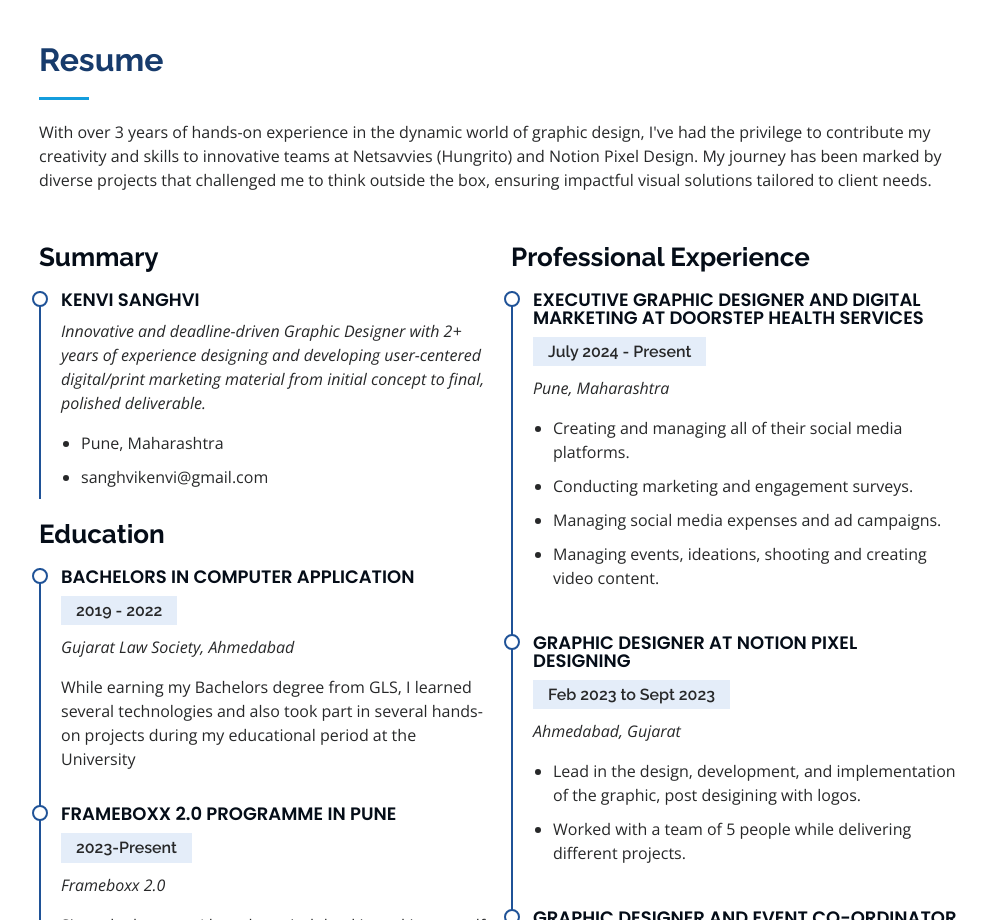
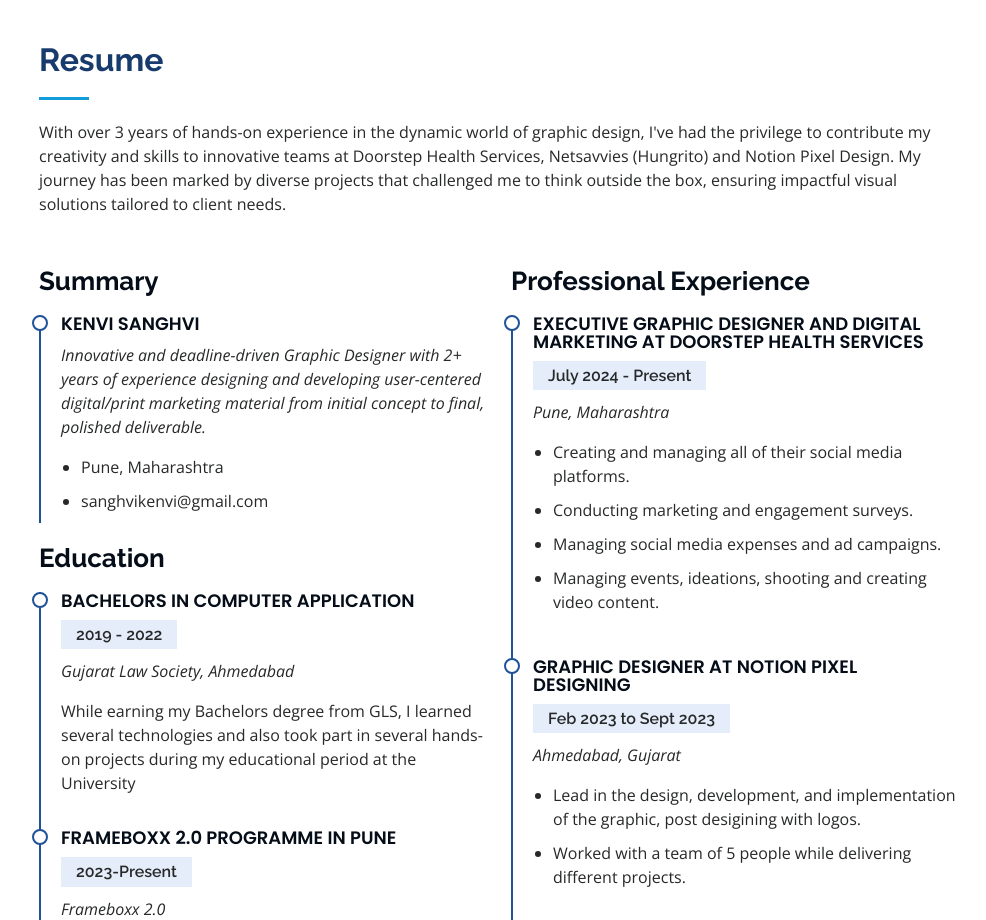
Before and after one commit to Kenvi5754/kenvisanghvi.github.io, a plain HTML site: page index.html in a window 1280 px wide. Shown: the part 2420-3340 px from the top of the page, without its empty margins (291-1277 px from the left). Drawn offline with nearby package versions, Linux system fonts and the light colour scheme.

Commit message:
Update Portfolio again

```diff
--- a/index.html
+++ b/index.html
@@ -247,7 +247,7 @@
 
         <div class="section-title">
           <h2>Resume</h2>
-          <p>With over 3 years of hands-on experience in the dynamic world of graphic design, I've had the privilege to contribute my creativity and skills to innovative teams at Netsavvies (Hungrito) and Notion Pixel Design. My journey has been marked by diverse projects that challenged me to think outside the box, ensuring impactful visual solutions tailored to client needs.</p>
+          <p>With over 3 years of hands-on experience in the dynamic world of graphic design, I've had the privilege to contribute my creativity and skills to innovative teams at Doorstep Health Services, Netsavvies (Hungrito) and Notion Pixel Design. My journey has been marked by diverse projects that challenged me to think outside the box, ensuring impactful visual solutions tailored to client needs.</p>
         </div>
 
         <div class="row">
```
